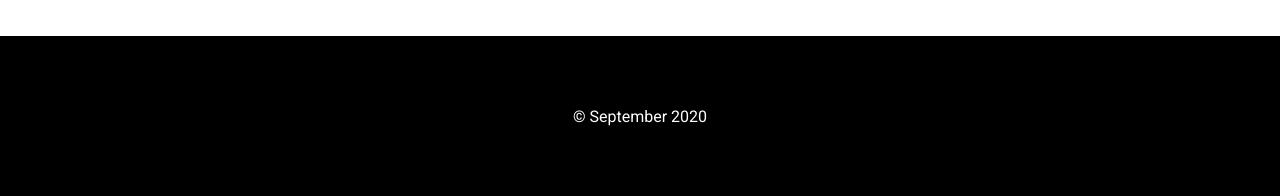
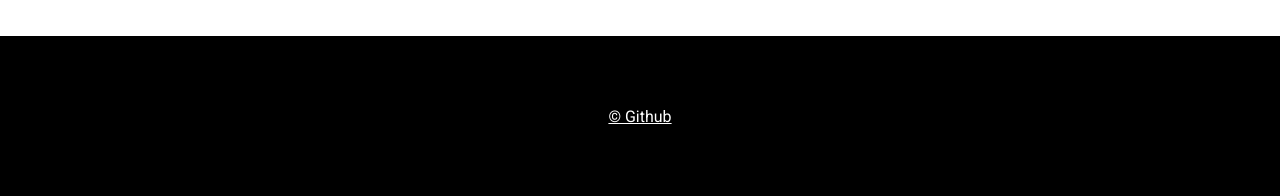
Before and after one commit to angelacoronel/Coronel_LE2-3, a PHP site: page / in a window 1280 px wide. Shown: the part 4059-4255 px from the top of the page. Run offline with PHP 8.4, Linux system fonts and the light colour scheme.

Commit message:
Update index.php

```diff
--- a/index.php
+++ b/index.php
@@ -201,7 +201,7 @@
          <!--footer-->
          <div class="footer">
              <div class="footer-container">
-                © September 2020
+                <a href="https://github.com/angelacoronel/Coronel_LE2-3">© Github</a>
              </div>
          </div>
     </body>
```
